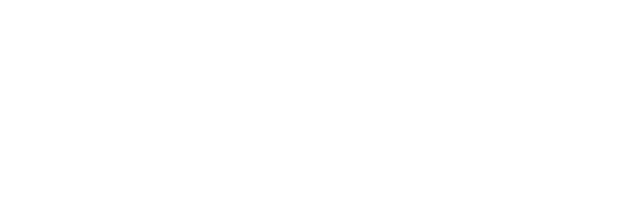
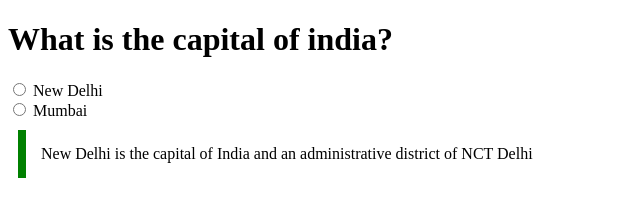
Before and after one commit to acciojob/trivia-rohityogi101, a website: page main.html in a window 1280 px wide. Shown: the whole page, without its empty margins (0-640 px from the left). Drawn offline with Linux system fonts and the light colour scheme.

Commit message:
completed the code

```diff
--- a/main.html
+++ b/main.html
@@ -8,6 +8,15 @@
 
 <body>
 	<!-- the entire body must be written by student -->
+	<div>
+		<h1>What is the capital of india?</h1>
+
+		<input type="radio" name="city" id="city" value="New delhi" required>
+		<label for="">New Delhi</label><br>
+		<input type="radio" name="city" id="city" value="Mumbai" required>
+		<label for="">Mumbai</label><br>
+		<blockquote cite="https://en.wikipedia.org/wiki/New_Delhi">New Delhi is the capital of India and an administrative district of NCT Delhi</blockquote>
+	</div>
     <script type="text/javascript" src="./script.js">
 </script>
 
--- a/styles.css
+++ b/styles.css
@@ -1,2 +1,10 @@
 
 /* Your CSS Code here. */
+blockquote {
+    display: block;
+    max-width: 600px;
+    margin: 10px;
+    padding: 15px;
+    border-left: 8px solid green;
+    background: bold;
+}
```
